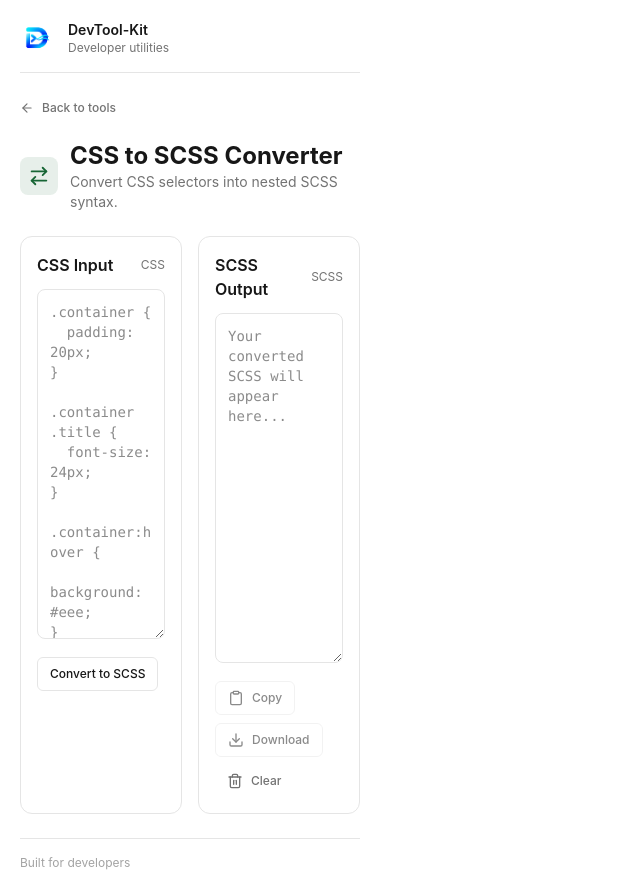
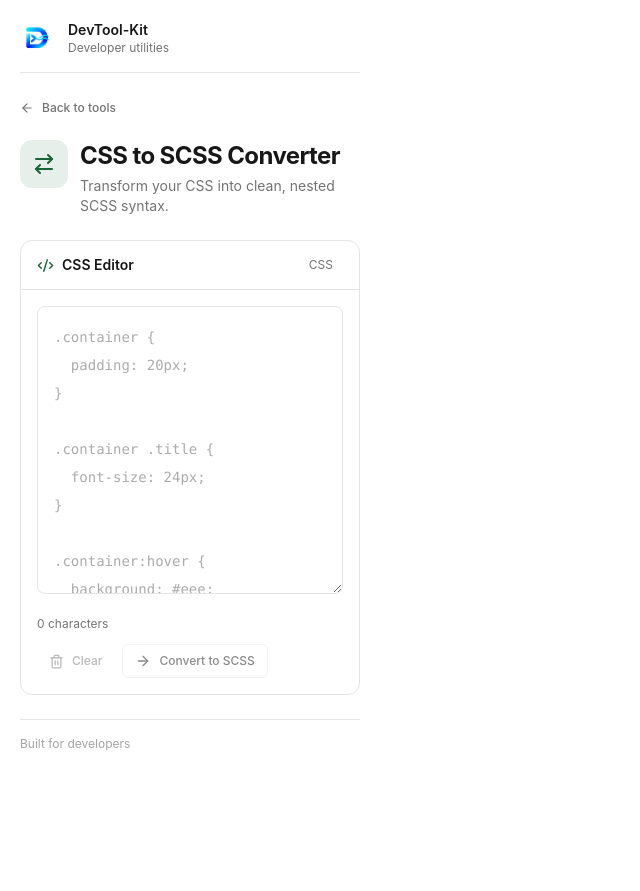
Before and after one commit to md-faizanahmad/devtool-kit, a React (Vite) app: page /#/css-to-scss in a window 1280 px wide. Shown: the whole page, without its empty margins (0-640 px from the left). After the commit the page ends 800 px from the top, so only its background shows below. Built offline with nearby package versions, Linux system fonts and the light colour scheme.

Commit message:
ui(css-to-scss): improve converter editor and output layout

```diff
--- a/src/features/css-to-scss/CssToScssConverter.tsx
+++ b/src/features/css-to-scss/CssToScssConverter.tsx
@@ -1,5 +1,13 @@
 import { useState } from 'react';
-import { ArrowRightLeft, Clipboard, Download, Trash2 } from 'lucide-react';
+import {
+  ArrowRight,
+  ArrowRightLeft,
+  Check,
+  Clipboard,
+  Code2,
+  Download,
+  Trash2,
+} from 'lucide-react';
 
 import AppLayout from '@/components/layout/AppLayout';
 import BackToTools from '@/shared/BackToTools';
@@ -11,6 +19,13 @@ const CssToScssConverter = () => {
   const { input, output, error, setInput, convert, clearAll } = useCssToScss();
 
   const [feedback, setFeedback] = useState('');
+  const [hasConverted, setHasConverted] = useState(false);
+
+  const handleConvert = () => {
+    setFeedback('');
+    convert();
+    setHasConverted(true);
+  };
 
   const handleCopy = async () => {
     if (!output) return;
@@ -43,6 +58,13 @@ const CssToScssConverter = () => {
   const handleClear = () => {
     clearAll();
     setFeedback('');
+    setHasConverted(false);
+  };
+
+  const handleInputChange = (value: string) => {
+    setInput(value);
+    setFeedback('');
+    setHasConverted(false);
   };
 
   return (
@@ -50,34 +72,37 @@ const CssToScssConverter = () => {
       <div className="mx-auto w-full max-w-6xl space-y-6">
         <BackToTools />
 
-        <div className="space-y-2">
-          <div className="flex items-center gap-3">
-            <div className="rounded-lg bg-primary/10 p-2 text-primary">
-              <ArrowRightLeft size={22} />
+        <header className="flex items-start gap-3">
+          <div className="rounded-xl bg-primary/10 p-3 text-primary">
+            <ArrowRightLeft size={24} />
           </div>
 
-            <div>
-              <h1 className="text-2xl font-bold">CSS to SCSS Converter</h1>
+          <div className="space-y-1">
+            <h1 className="text-2xl font-bold tracking-tight">
+              CSS to SCSS Converter
+            </h1>
             <p className="text-sm text-text-secondary">
-                Convert CSS selectors into nested SCSS syntax.
+              Transform your CSS into clean, nested SCSS syntax.
             </p>
           </div>
-          </div>
+        </header>
+
+        <section className="overflow-hidden rounded-xl border border-border bg-card">
+          <div className="flex flex-wrap items-center justify-between gap-3 border-b border-border px-4 py-3">
+            <div className="flex items-center gap-2">
+              <Code2 size={17} className="text-primary" />
+              <h2 className="text-sm font-semibold">CSS Editor</h2>
             </div>
 
-        <div className="grid grid-cols-1 gap-4 lg:grid-cols-2">
-          <section className="space-y-3 rounded-xl border border-border bg-card p-4">
-            <div className="flex items-center justify-between">
-              <h2 className="font-semibold">CSS Input</h2>
-              <span className="text-xs text-text-secondary">CSS</span>
+            <span className="rounded-md bg-input px-2.5 py-1 text-xs text-text-secondary">
+              CSS
+            </span>
           </div>
 
+          <div className="p-4">
             <textarea
               value={input}
-              onChange={(event) => {
-                setInput(event.target.value);
-                setFeedback('');
-              }}
+              onChange={(event) => handleInputChange(event.target.value)}
               placeholder={`.container {
   padding: 20px;
 }
@@ -90,62 +115,99 @@ const CssToScssConverter = () => {
   background: #eee;
 }`}
               spellCheck={false}
-              className="min-h-87.5 w-full resize-y rounded-lg border border-border bg-input p-3 font-mono text-sm outline-none focus:border-primary"
+              aria-label="CSS input"
+              className="min-h-72 w-full resize-y rounded-lg border border-border bg-input p-4 font-mono text-sm leading-7 outline-none transition-colors placeholder:text-text-secondary/60 focus:border-primary"
             />
 
-            <ActionButton onClick={convert} className="block">
+            <div className="mt-4 flex flex-wrap items-center justify-between gap-3">
+              <span className="text-xs text-text-secondary">
+                {input.length} characters
+              </span>
+
+              <div className="flex flex-wrap gap-2">
+                <ActionButton
+                  variant="ghost"
+                  onClick={handleClear}
+                  disabled={!input && !output}
+                  icon={<Trash2 size={15} />}
+                >
+                  Clear
+                </ActionButton>
+
+                <ActionButton
+                  onClick={handleConvert}
+                  disabled={!input.trim()}
+                  icon={<ArrowRight size={16} />}
+                >
                   Convert to SCSS
                 </ActionButton>
+              </div>
+            </div>
+          </div>
         </section>
 
-          <section className="space-y-3 rounded-xl border border-border bg-card p-4">
-            <div className="flex items-center justify-between">
-              <h2 className="font-semibold">SCSS Output</h2>
-              <span className="text-xs text-text-secondary">SCSS</span>
+        {error && <FeedbackMessage variant="error">{error}</FeedbackMessage>}
+
+        {hasConverted && !error && output && (
+          <section className="overflow-hidden rounded-xl border border-border bg-card">
+            <div className="flex flex-wrap items-center justify-between gap-3 border-b border-border px-4 py-3">
+              <div className="flex items-center gap-2">
+                <Code2 size={17} className="text-primary" />
+                <h2 className="text-sm font-semibold">SCSS Output</h2>
+                <span className="rounded-md bg-primary/10 px-2 py-1 text-xs text-primary">
+                  Converted
+                </span>
               </div>
 
+              <span className="rounded-md bg-input px-2.5 py-1 text-xs text-text-secondary">
+                SCSS
+              </span>
+            </div>
+
+            <div className="p-4">
               <textarea
                 value={output}
                 readOnly
-              placeholder="Your converted SCSS will appear here..."
                 spellCheck={false}
-              className="min-h-87.5 w-full resize-y rounded-lg border border-border bg-input p-3 font-mono text-sm outline-none"
+                aria-label="SCSS output"
+                className="min-h-72 w-full resize-y rounded-lg border border-border bg-input p-4 font-mono text-sm leading-7 outline-none"
               />
+
+              <div className="mt-4 flex flex-wrap items-center justify-between gap-3">
+                <span className="text-xs text-text-secondary">
+                  {output.length} characters
+                </span>
 
                 <div className="flex flex-wrap gap-2">
                   <ActionButton
                     variant="secondary"
                     onClick={handleCopy}
-                disabled={!output}
-                icon={<Clipboard size={16} />}
+                    icon={<Clipboard size={15} />}
                   >
-                Copy
+                    Copy SCSS
                   </ActionButton>
 
                   <ActionButton
-                variant="secondary"
                     onClick={handleDownload}
-                disabled={!output}
-                icon={<Download size={16} />}
+                    icon={<Download size={15} />}
                   >
                     Download
                   </ActionButton>
-
-              <ActionButton
-                variant="ghost"
-                onClick={handleClear}
-                icon={<Trash2 size={16} />}
-              >
-                Clear
-              </ActionButton>
+                </div>
+              </div>
             </div>
           </section>
-        </div>
-
-        {error && <FeedbackMessage variant="error">{error}</FeedbackMessage>}
+        )}
 
         {feedback && (
-          <FeedbackMessage variant="success">{feedback}</FeedbackMessage>
+          <FeedbackMessage
+            variant={feedback.includes('Failed') ? 'error' : 'success'}
+          >
+            {feedback.includes('copied') && (
+              <Check size={14} className="mr-1 inline" />
+            )}
+            {feedback}
+          </FeedbackMessage>
         )}
       </div>
     </AppLayout>
```
Lines whose indentation alone changed are shown as unchanged.
